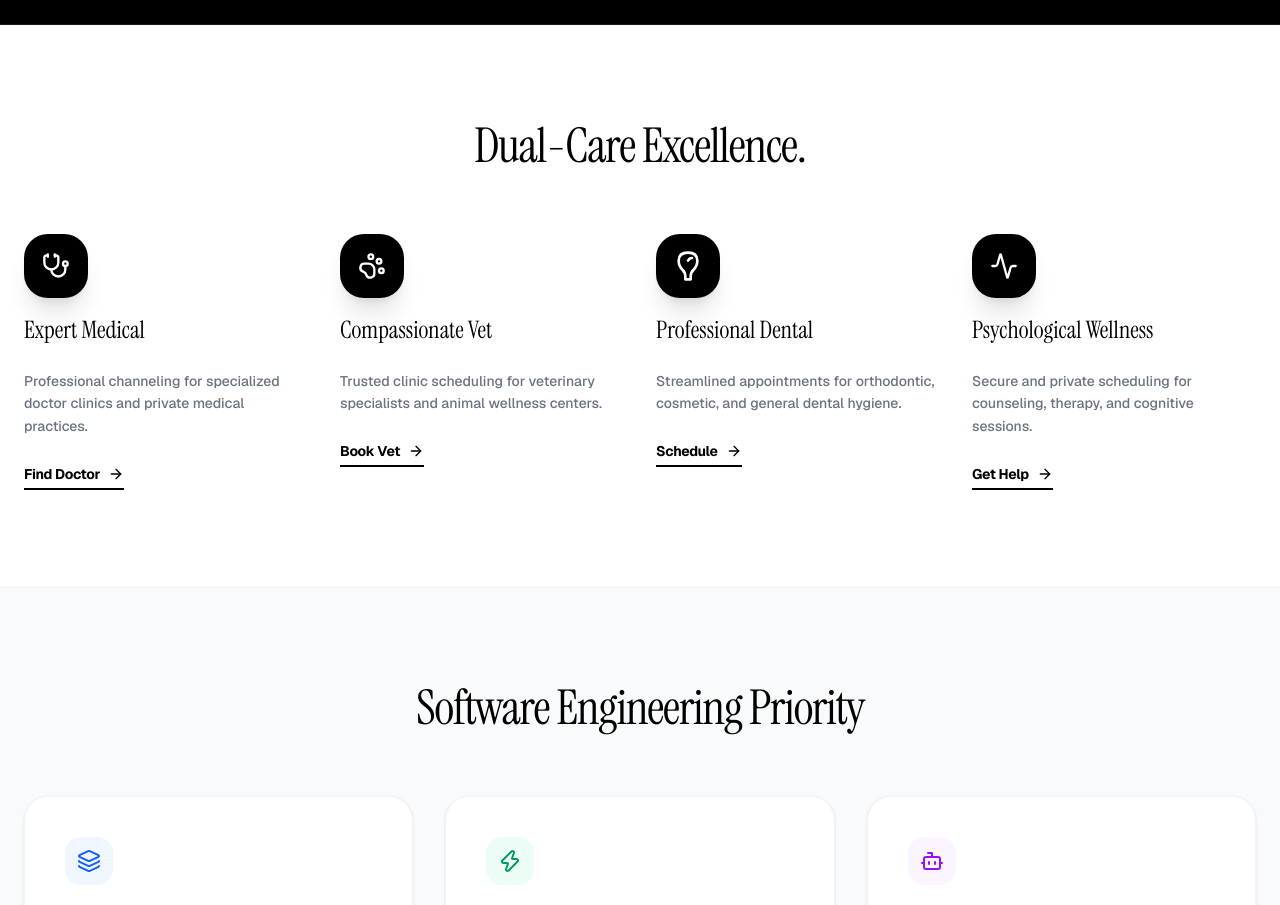
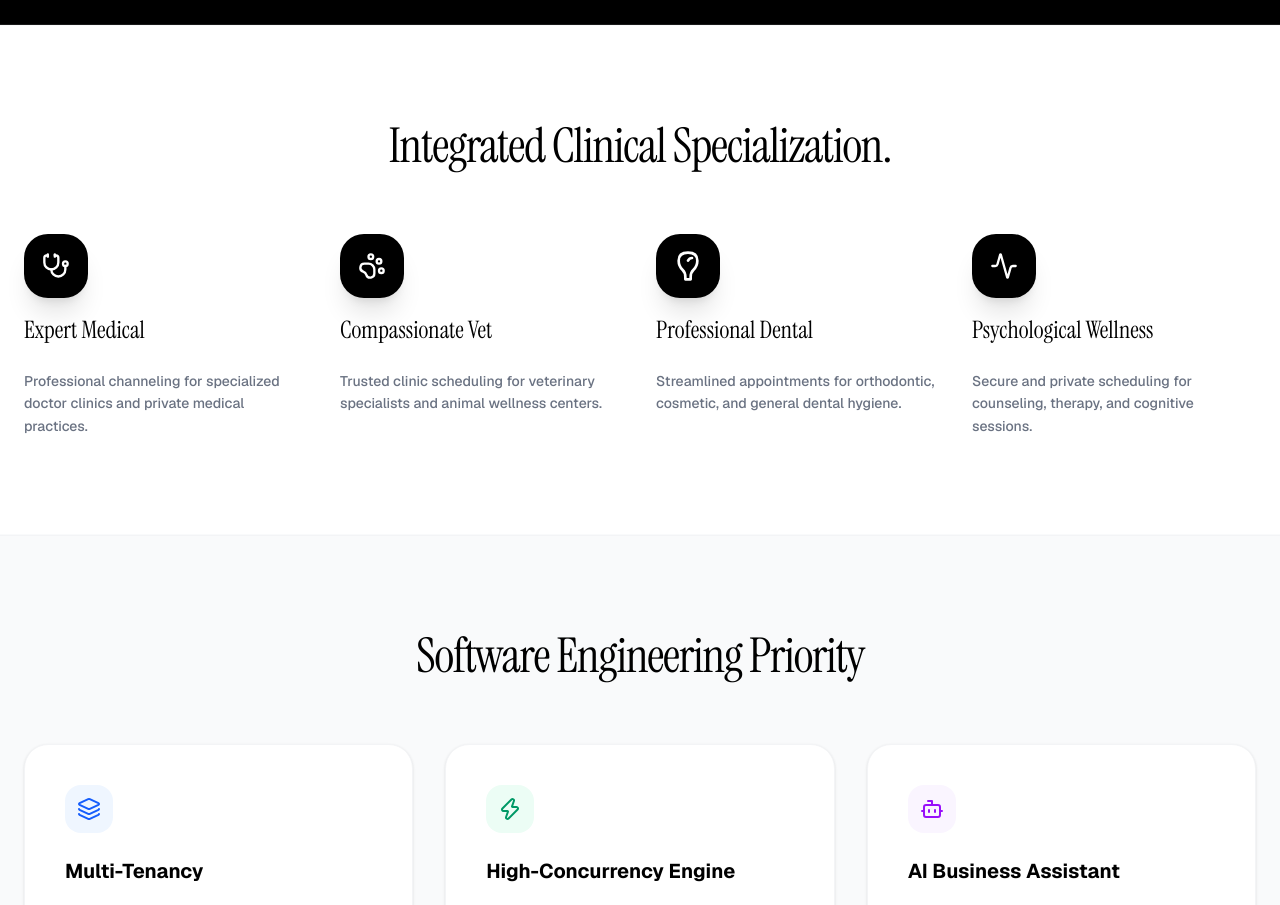
Before and after one commit to FlexSlotCustom0/FlexSlotCustom, a Next.js app in the folder frontend/: page / in a window 1280 px wide. Shown: the part 800-1705 px from the top of the page. Built offline with nearby package versions, Linux system fonts and the light colour scheme.

Commit message:
Update page.tsx

```diff
--- a/frontend/src/app/page.tsx
+++ b/frontend/src/app/page.tsx
@@ -127,7 +127,7 @@ export default function NotionCalendarClone() {
       <section id="services" className="py-24 bg-white border-y border-gray-50 flex items-center justify-center overflow-hidden">
         <div className="max-w-7xl mx-auto px-6 w-full">
           <div className="text-center mb-16">
-            <h3 className="text-4xl md:text-5xl font-serif tracking-tight text-black">Dual-Care Excellence.</h3>
+            <h3 className="text-4xl md:text-5xl font-serif tracking-tight text-black">Integrated Clinical Specialization.</h3>
           </div>
 
           {/* Services Content Container */}
@@ -147,9 +147,6 @@ export default function NotionCalendarClone() {
               <p className="text-gray-500 font-medium leading-relaxed text-sm">
                 Professional channeling for specialized doctor clinics and private medical practices.
               </p>
-              <button className="inline-flex items-center gap-2 text-black font-bold text-sm tracking-tight border-b-2 border-black pb-1 hover:gap-4 transition-all">
-                Find Doctor <ArrowRight className="w-4 h-4" />
-              </button>
             </motion.div>
 
             {/* Veterinary */}
@@ -167,9 +164,6 @@ export default function NotionCalendarClone() {
               <p className="text-gray-500 font-medium leading-relaxed text-sm">
                 Trusted clinic scheduling for veterinary specialists and animal wellness centers.
               </p>
-              <button className="inline-flex items-center gap-2 text-black font-bold text-sm tracking-tight border-b-2 border-black pb-1 hover:gap-4 transition-all">
-                Book Vet <ArrowRight className="w-4 h-4" />
-              </button>
             </motion.div>
 
             {/* Dental */}
@@ -187,9 +181,6 @@ export default function NotionCalendarClone() {
               <p className="text-gray-500 font-medium leading-relaxed text-sm">
                 Streamlined appointments for orthodontic, cosmetic, and general dental hygiene.
               </p>
-              <button className="inline-flex items-center gap-2 text-black font-bold text-sm tracking-tight border-b-2 border-black pb-1 hover:gap-4 transition-all">
-                Schedule <ArrowRight className="w-4 h-4" />
-              </button>
             </motion.div>
 
             {/* Mental Health */}
@@ -207,9 +198,6 @@ export default function NotionCalendarClone() {
               <p className="text-gray-500 font-medium leading-relaxed text-sm">
                 Secure and private scheduling for counseling, therapy, and cognitive sessions.
               </p>
-              <button className="inline-flex items-center gap-2 text-black font-bold text-sm tracking-tight border-b-2 border-black pb-1 hover:gap-4 transition-all">
-                Get Help <ArrowRight className="w-4 h-4" />
-              </button>
             </motion.div>
 
           </div>
```
